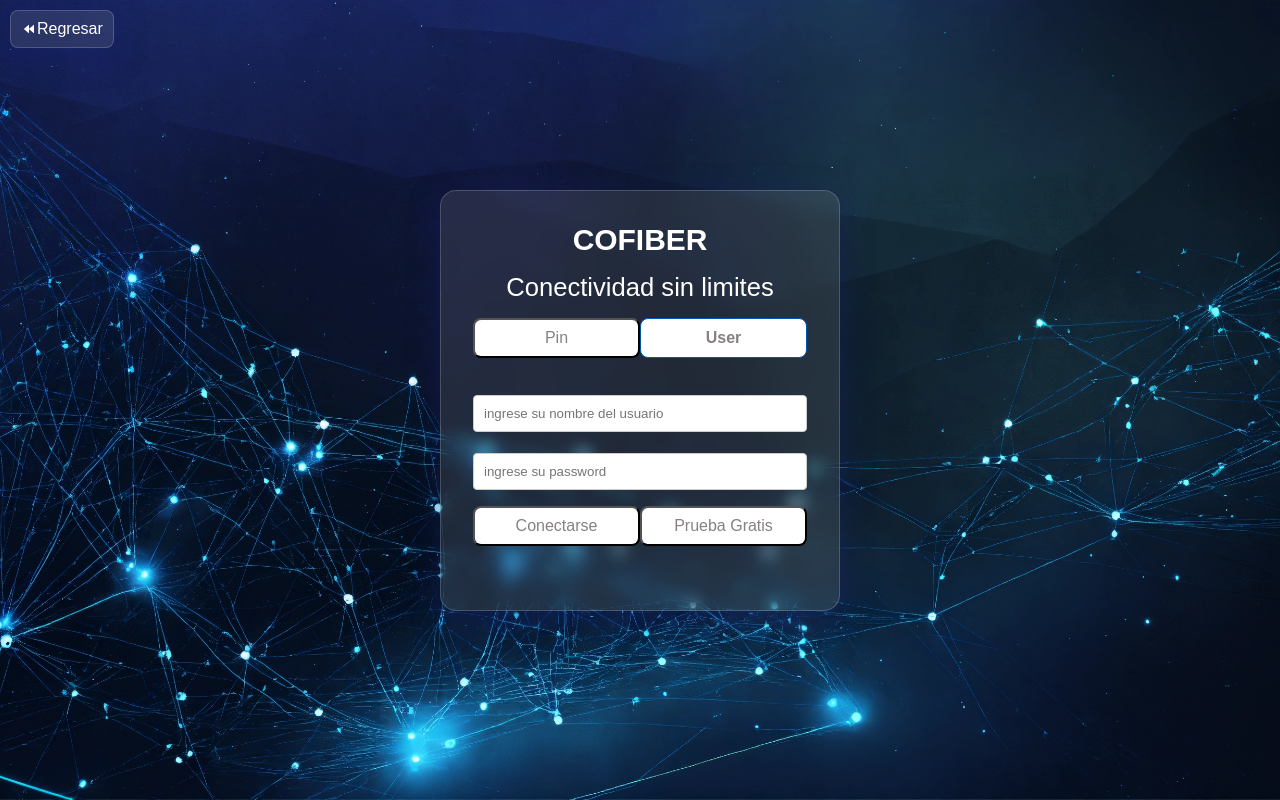
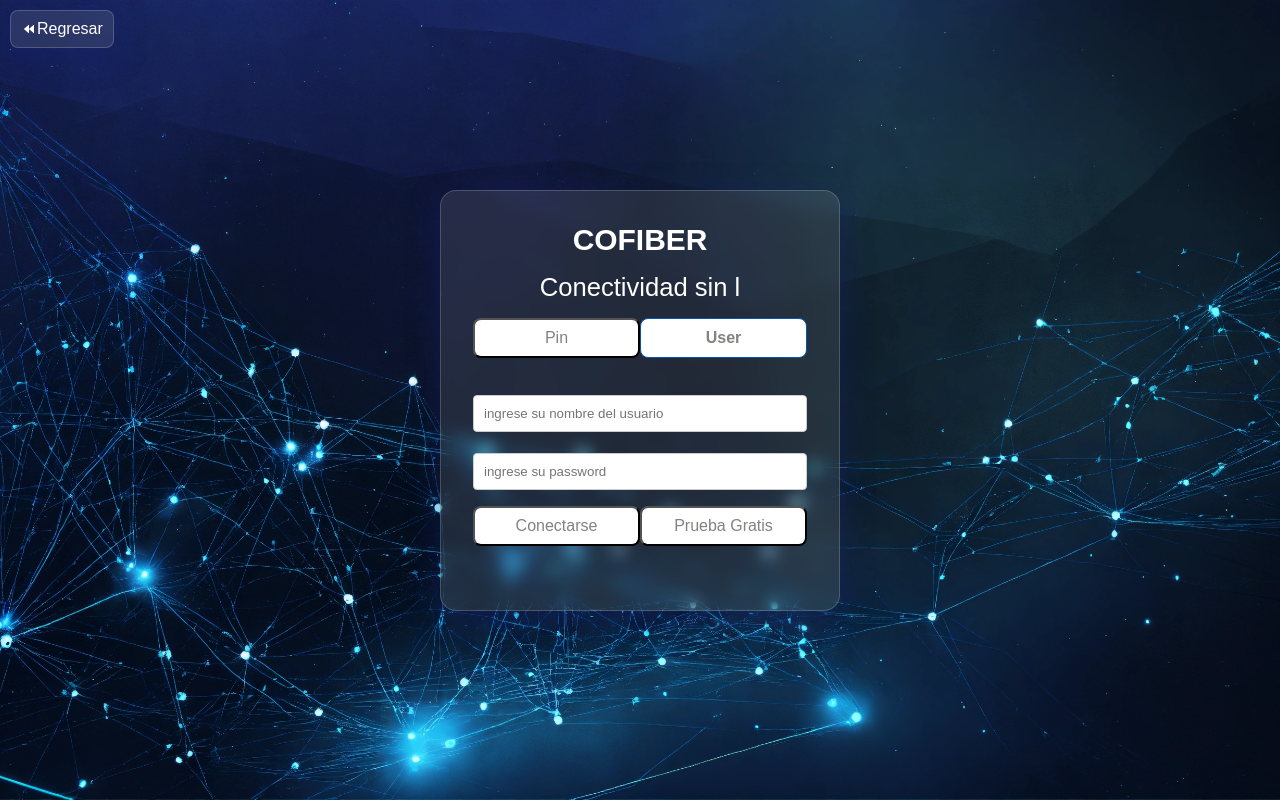
Before and after one commit to JuanISolis/Hostpot, a React (Vite) app: page / in a window 1280 px wide. Both pictures are taken after a click on the button "LOGIN". Built offline with nearby package versions, Linux system fonts and the light colour scheme.

Commit message:
agregando en el login

```diff
--- a/package.json
+++ b/package.json
@@ -18,7 +18,8 @@
     "react": "^19.0.0",
     "react-dom": "^19.0.0",
     "react-icons": "^5.5.0",
-    "react-router-dom": "^7.5.3"
+    "react-router-dom": "^7.5.3",
+    "react-typed": "^2.0.12"
   },
   "devDependencies": {
     "@eslint/js": "^9.22.0",
--- a/src/global/componentes/3d/Robot.jsx
+++ b/src/global/componentes/3d/Robot.jsx
@@ -1,8 +1,23 @@
 import Spline from '@splinetool/react-spline';
 import style from './robot.module.css';
+import { useRef } from 'react';
 
 export const Robot = () => {
-    return (<div className={style.Robot}>
+
+
+    const robotRef = useRef(null);
+
+    const handleClick = () => {
+        const robot = robotRef.current;
+        if (robot) {
+            robot.classList.add('jump');
+            setTimeout(() => robot.classList.remove('jump'), 600); // duración de la animación
+        }
+    };
+    return (<div className={style.Robot}
+        ref={robotRef}
+        onClick={handleClick}
+    >
         <Spline scene="https://prod.spline.design/1ExdN7C30UAhpf0d/scene.splinecode" />
     </div>
     )
--- a/src/global/componentes/3d/robot.module.css
+++ b/src/global/componentes/3d/robot.module.css
@@ -1,14 +1,17 @@
 .Robot {
     position: absolute;
+    right: 25vw;
+    bottom: -30vh;
+    width: 100%;
     display: none;
+    font-size: 5rem;
+    cursor: pointer;
 }
 
 @media (min-width: 568px) {
     .Robot {
-        width: 100%;
         display: block;
-        right: 25vw;
-        bottom: -30vh;
-        display: block;
+        opacity: 1;
+
     }
 }
--- a/src/global/componentes/Login/LoginScreen.jsx
+++ b/src/global/componentes/Login/LoginScreen.jsx
@@ -1,5 +1,5 @@
 
-import { useState } from "react"
+import { useState, useEffect } from "react"
 import style from "./login.module.css"
 
 import { AiFillBackward } from "react-icons/ai";
@@ -14,6 +14,31 @@ export const LoginScreen = () => {
         navigate('/')
     }
 
+    const TypingEffect = ({ text, speed = 150 }) => {
+        const [displayedText, setDisplayedText] = useState("");
+
+        useEffect(() => {
+            let index = 0;
+
+            const interval = setInterval(() => {
+                setDisplayedText((prev) => {
+                    // Agregamos la siguiente letra basada en el índice actual
+                    const nextChar = text.charAt(index);
+                    index++;
+                    return prev + nextChar;
+                });
+
+                if (index >= text.length) {
+                    clearInterval(interval);
+                }
+            }, speed);
+
+            return () => clearInterval(interval);
+        }, [text, speed]);
+
+        return <p>{displayedText}</p>;
+    };
+
     return (
         <div className={style.loginScreen}>
 
@@ -25,7 +50,7 @@ export const LoginScreen = () => {
             </div>
             <div className={style.login}>
                 <h3>COFIBER</h3>
-                <p>Conectividad sin limites</p>
+                <TypingEffect text="Conectividad sin limites" />
                 <div className={style.chooseUserPin}>
                     <button
                         className={`${style.chooseUserPinBtn} ${!stateformPin ? style.active : ''}`}
--- a/src/global/componentes/logo/Logo.jsx
+++ b/src/global/componentes/logo/Logo.jsx
@@ -6,8 +6,6 @@ export const Logo = () => {
     return (
         <div>
             <img src={logoimg} alt="logo" className={style.img} />
-
-
         </div>
     )
 }
--- a/src/global/componentes/logo/Logo2.jsx
+++ b/src/global/componentes/logo/Logo2.jsx
@@ -4,7 +4,7 @@ import logoimg from "../../../assets/prueba.png"
 
 export const Logo2 = () => {
     return (
-        <div>
+        <div className={style.logoContainer}>
             <img src={logoimg} alt="logo" className={style.img} />
         </div>
     )
```
Also changed, not shown: src/global/componentes/Login/login.module.css (+0 -16 lines), src/App.css (line endings or trailing spaces), 1 other file (tests, documents, lock files or other folders).
